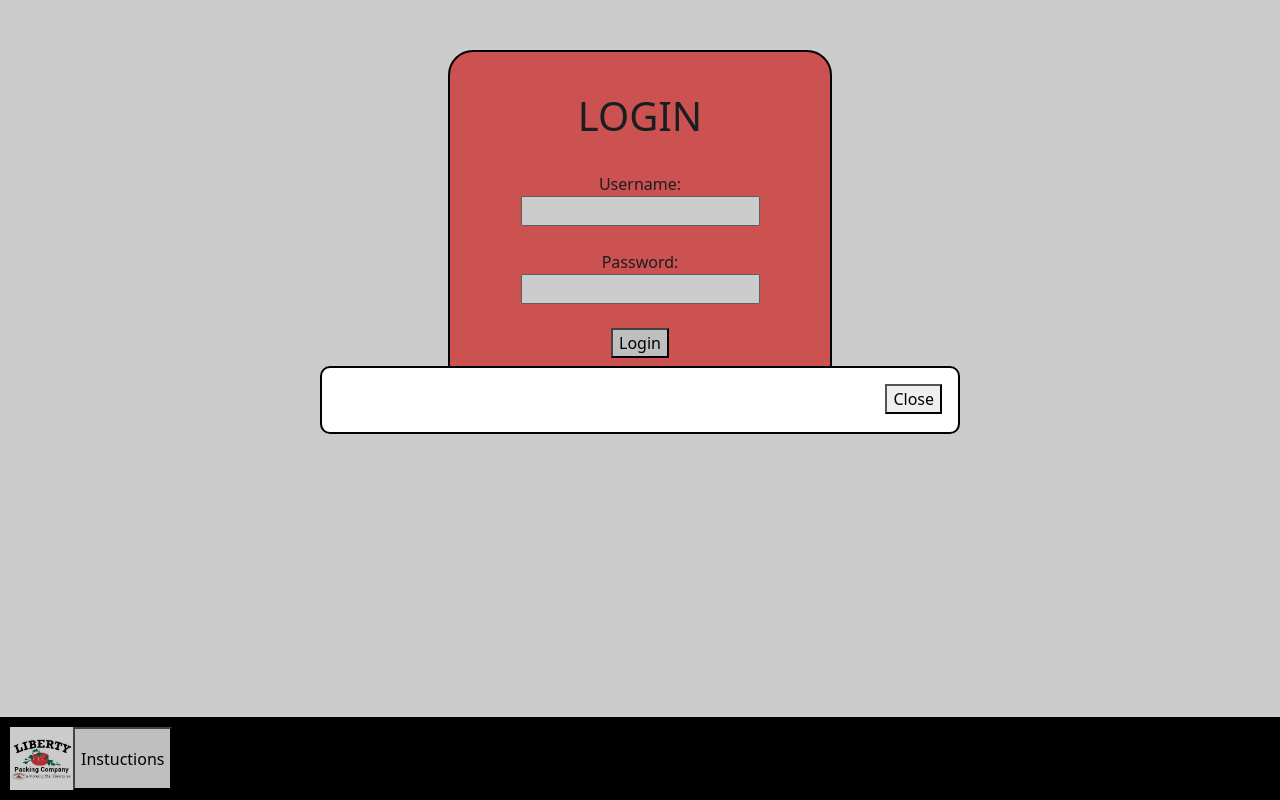
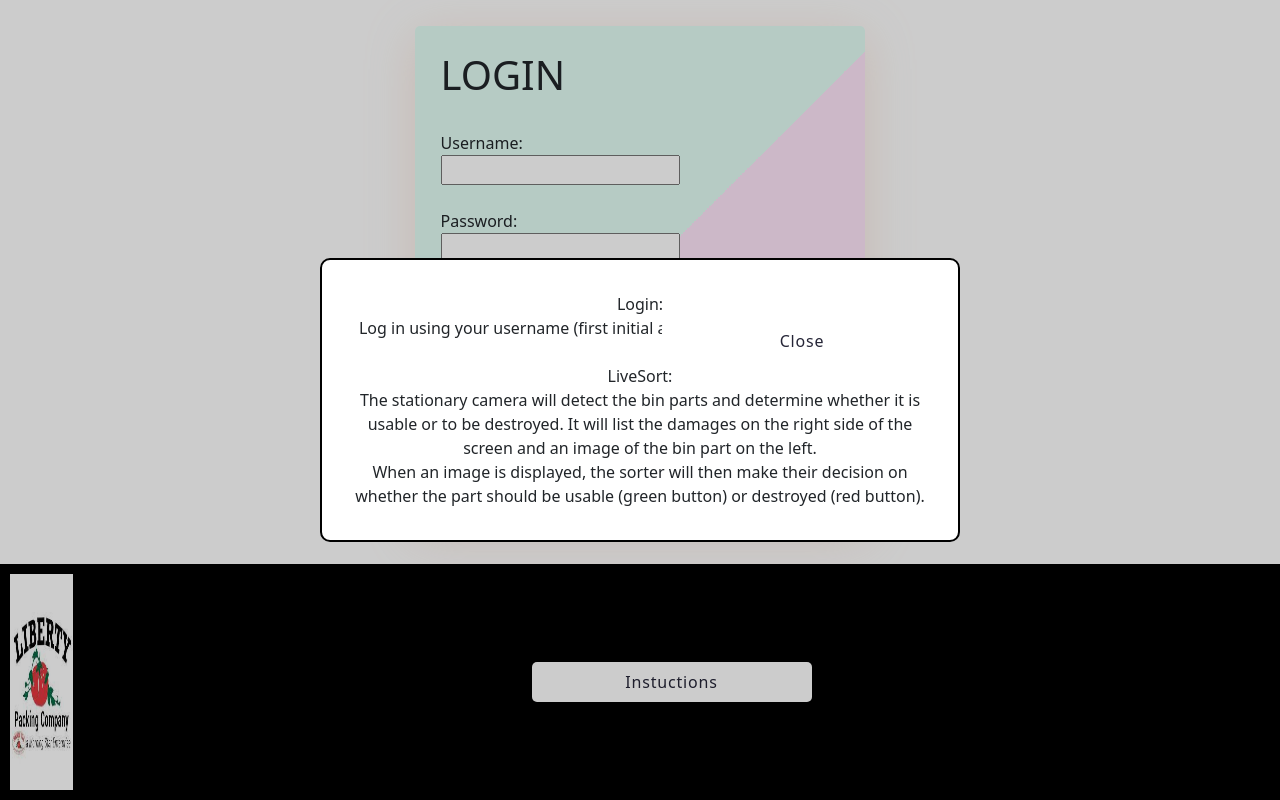
Before and after one commit to GodHVoid/UC-Merced-Bin-Sorter-Vision-system, a React (Create React App) app in the folder frontend-react/: page / in a window 1280 px wide. Both pictures are taken after a click on the button "Instuctions". Built offline with nearby package versions, Linux system fonts and the light colour scheme.

Commit message:
Added style

```diff
--- a/frontend-react/src/components/Instructions.js
+++ b/frontend-react/src/components/Instructions.js
@@ -3,7 +3,19 @@ import React from "react";
 function Instructions() {
   return (
     <div className="Instructions">
-
+      <div className="LoginInstructions">
+        Login: <br />
+        Log in using your username (first initial and last name) and your password.
+      </div>
+      <br />
+      <div className="LiveSortInstructions">
+        LiveSort: <br />
+        The stationary camera will detect the bin parts and determine whether it is
+        usable or to be destroyed. It will list the damages on the right side of the
+        screen and an image of the bin part on the left. <br />
+        When an image is displayed, the sorter will then make their decision on whether
+        the part should be usable (green button) or destroyed (red button).
+      </div>
     </div>
   );
 }
--- a/frontend-react/src/components/Login.js
+++ b/frontend-react/src/components/Login.js
@@ -1,5 +1,6 @@
 import React, { useState } from "react";
 import decode from "../routes/Auth";
+import "./Login.css";
 
 function Login() {
   const request = "http://localhost:8080";
--- a/frontend-react/src/index.css
+++ b/frontend-react/src/index.css
@@ -1,25 +1,3 @@
-body {
-  margin: 0;
-  /* display: flex; */
-}
-.loginForm {
-  width: 30%;
-  margin: auto;
-  justify-content: center;
-  align-items: center;
-  transform: translate(0%, -50%);
-  text-align: center;
-  border: 2px solid black;
-  border-radius: 25px;
-  padding: 40px;
-  background-color: rgba(255,0,0,0.6);
-}
-
-.Login {
-  display: flex;
-  height: 100vh;
-}
-
 .Footer {
   display: flex;
   text-align: center;
```
Also changed, not shown: frontend-react/src/components/Loginwithcss.js (deleted, +0 -86 lines), frontend-react/src/App.css (line endings or trailing spaces).
